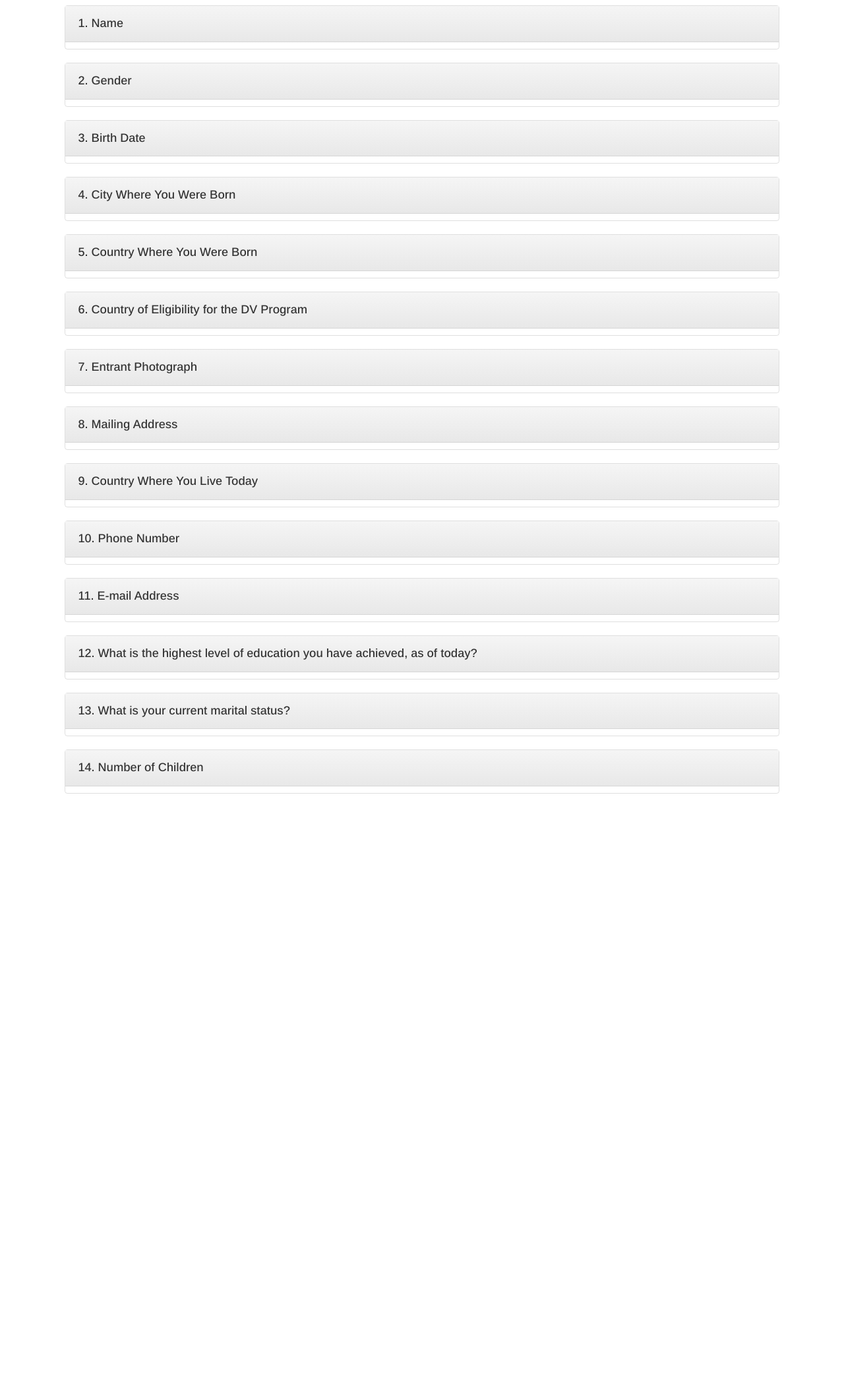
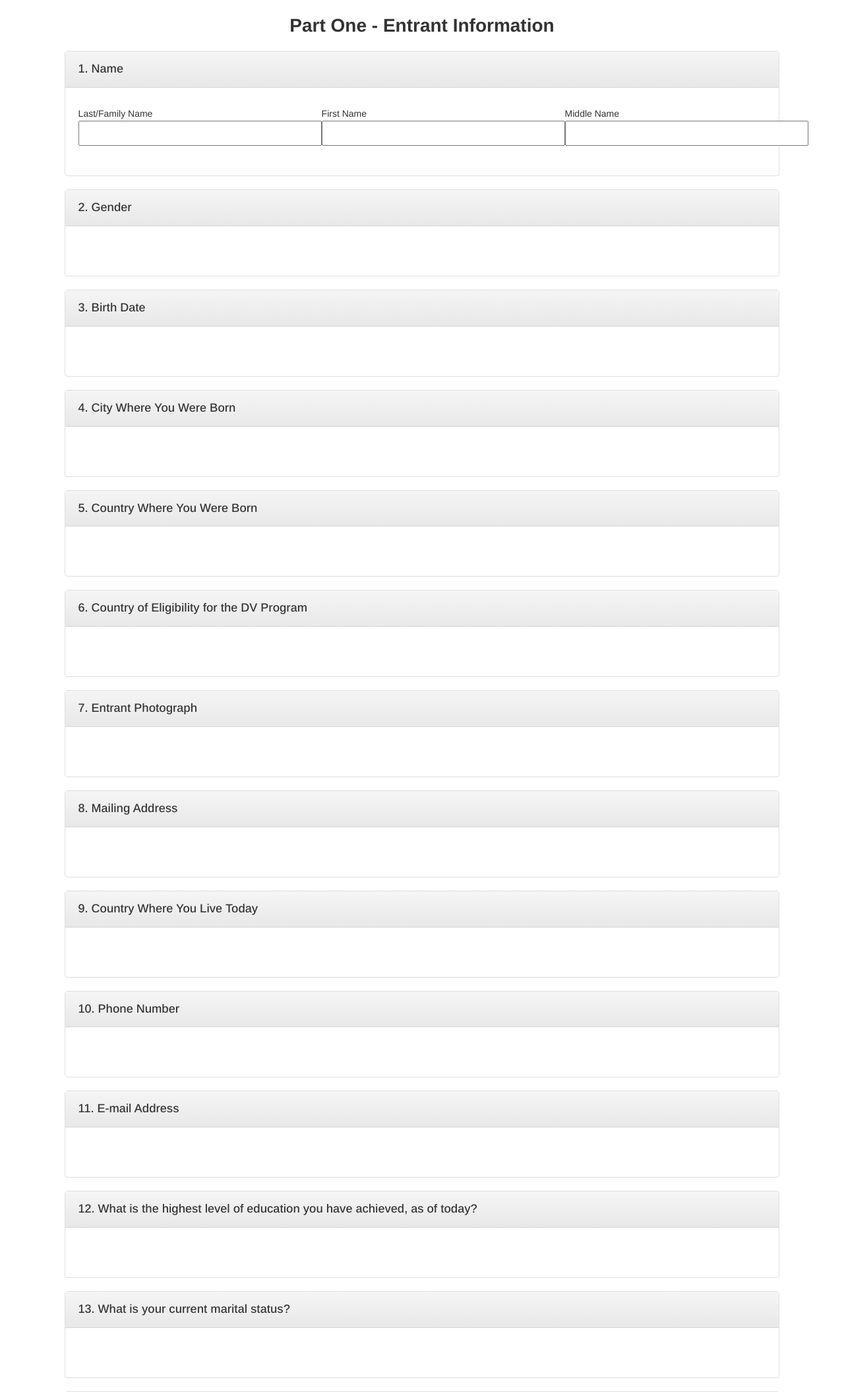
Before and after one commit to Sina-Arasteh/Electronic-Diversity-Visa-Entry-Form-in-Django, a Django app: page /entry-form in a window 1280 px wide. Shown: the top 2110 px of the page at 66% size. Before the commit the page ends 1203 px from the top, so only its background shows below. Run offline with Django 5.2, Linux system fonts and the light colour scheme.

Commit message:
Just a commit

```diff
--- a/entry_form/static/entry_form/article.css
+++ b/entry_form/static/entry_form/articles.css
@@ -7,6 +7,10 @@ body {
     line-height: 1.428;
     color: #333;
     padding: 0 7%;
+}
+
+h1 {
+    text-align: center;
 }
 
 .card {
@@ -30,4 +34,14 @@ h4 {
     font-weight: 500;
 }
 
-.card-body {padding: 5px 20px;}
+.card-body {padding: 30px 20px 45px;}
+
+.flex-container {
+    display: flex;
+    flex-direction: row;
+    justify-content: space-between;
+}
+
+input {
+    font-size: 28px;
+}
--- a/entry_form/templates/entry_form/begin_entry.html
+++ b/entry_form/templates/entry_form/begin_entry.html
@@ -3,7 +3,7 @@
 
 {% block head %}
     <meta name="description" content="You want to sign up for the DV Visa? Start here.">
-    <link rel="stylesheet" href="{% static "entry_form/article.css" %}">
+    <link rel="stylesheet" href="{% static "entry_form/articles.css" %}">
     <style>
         body {
             text-align: center;
--- a/entry_form/templates/entry_form/entry_form.html
+++ b/entry_form/templates/entry_form/entry_form.html
@@ -3,10 +3,11 @@
 
 {% block head %}
     <meta name="description" content="The DV-202X Entry Form.">
-    <link rel="stylesheet" href="{% static "entry_form/article.css" %}">
+    <link rel="stylesheet" href="{% static "entry_form/articles.css" %}">
 {% endblock %}
 
 {% block body %}
+<h1>Part One - Entrant Information</h1>
 <form action="" method="POST">
     {% csrf_token %}
 
@@ -14,7 +15,22 @@
         <div class="card-header">
             <h4>1. Name</h4>
         </div>
-        <div class="card-body">
+        <div class="card-body flex-container">
+            <div>
+                {{ form.last_name.label_tag }}
+                <br>
+                {{ form.last_name }}
+            </div>
+            <div>
+                {{ form.first_name.label_tag }}
+                <br>
+                {{ form.first_name }}
+            </div>
+            <div>
+                {{ form.middle_name.label_tag }}
+                <br>
+                {{ form.middle_name }}
+            </div>
         </div>
     </article>
 
--- a/entry_form/views.py
+++ b/entry_form/views.py
@@ -12,5 +12,5 @@ def entry_form(request):
 
     form = forms.EntrantForm()
     return render(request, "entry_form/entry_form.html", {
-        "form": form
+        "form": form,
     })
```
